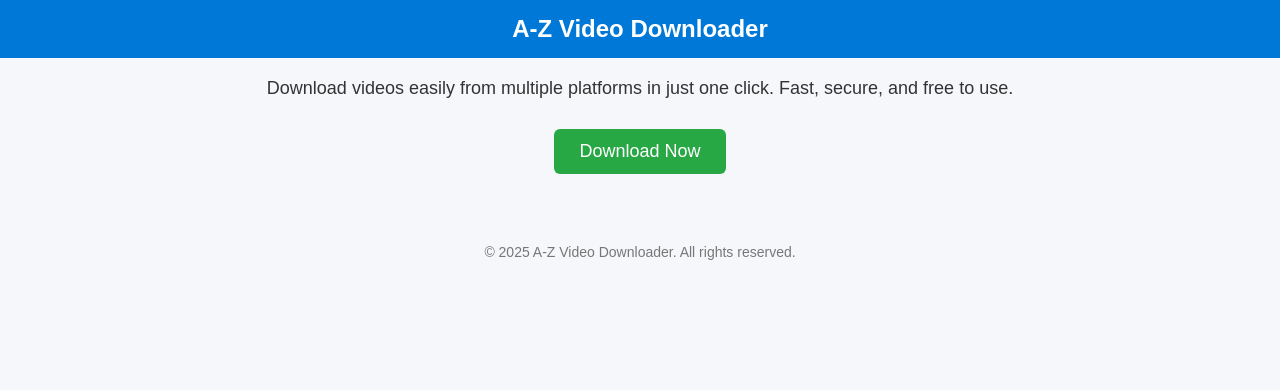
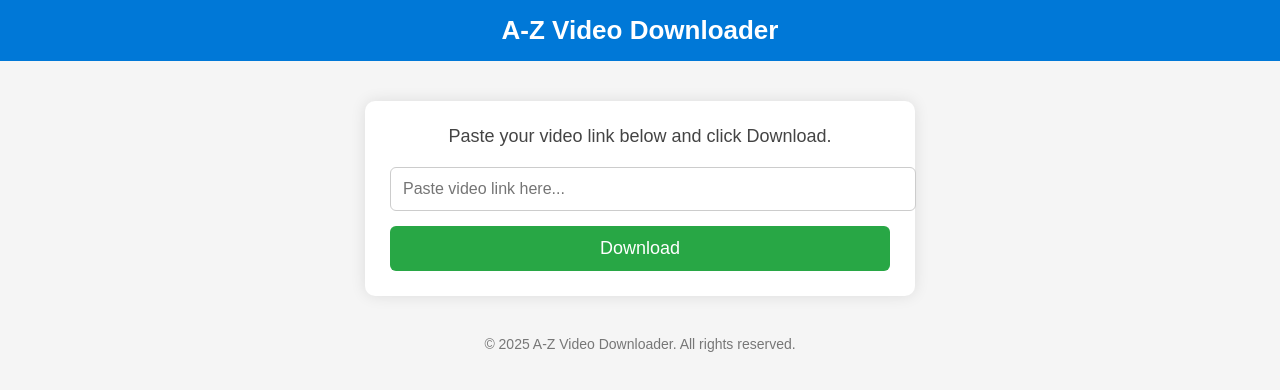
Before and after one commit to F-Analysis-Treding/video-downloader, a plain HTML site: page index.html in a window 1280 px wide. Drawn offline with Linux system fonts and the light colour scheme.

Commit message:
Update index.html

```diff
--- a/index.html
+++ b/index.html
@@ -7,43 +7,58 @@
   <style>
     body {
       font-family: Arial, sans-serif;
-      background: #f5f7fa;
+      background: #f5f5f5;
       margin: 0;
       padding: 0;
-      text-align: center;
     }
     header {
       background: #0078d7;
       color: white;
-      padding: 15px 0;
-      font-size: 24px;
+      padding: 15px;
+      text-align: center;
+      font-size: 26px;
       font-weight: bold;
     }
     main {
-      padding: 20px;
+      max-width: 500px;
+      margin: 40px auto;
+      background: white;
+      padding: 25px;
+      border-radius: 10px;
+      box-shadow: 0 0 15px rgba(0,0,0,0.1);
+      text-align: center;
     }
     .description {
+      color: #444;
+      margin-bottom: 20px;
       font-size: 18px;
-      margin-bottom: 30px;
-      color: #333;
     }
-    .download-btn {
-      display: inline-block;
+    input[type="text"] {
+      width: 100%;
+      padding: 12px;
+      border: 1px solid #ccc;
+      border-radius: 6px;
+      font-size: 16px;
+      margin-bottom: 15px;
+    }
+    button {
+      width: 100%;
       background: #28a745;
       color: white;
-      padding: 12px 25px;
-      text-decoration: none;
+      padding: 12px;
+      font-size: 18px;
+      border: none;
       border-radius: 6px;
-      font-size: 18px;
+      cursor: pointer;
     }
-    .download-btn:hover {
+    button:hover {
       background: #218838;
     }
     footer {
-      margin-top: 40px;
-      padding: 10px;
+      margin-top: 30px;
+      text-align: center;
+      color: #777;
       font-size: 14px;
-      color: #777;
     }
   </style>
 </head>
@@ -55,12 +70,12 @@
 
   <main>
     <div class="description">
-      Download videos easily from multiple platforms in just one click.
-      Fast, secure, and free to use.
+      Paste your video link below and click Download.
     </div>
-    <a href="https://your-download-link.com" class="download-btn">
-      Download Now
-    </a>
+    <form action="https://your-download-backend-link.com" method="GET">
+      <input type="text" name="url" placeholder="Paste video link here..." required>
+      <button type="submit">Download</button>
+    </form>
   </main>
 
   <footer>
```
